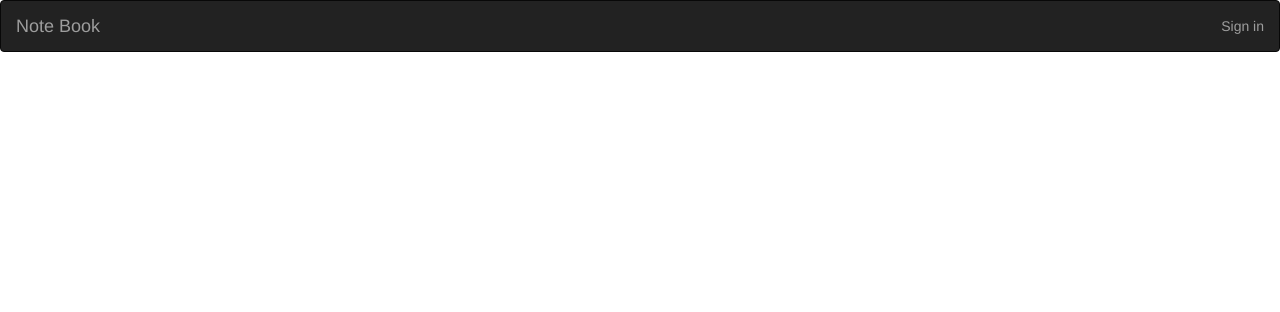
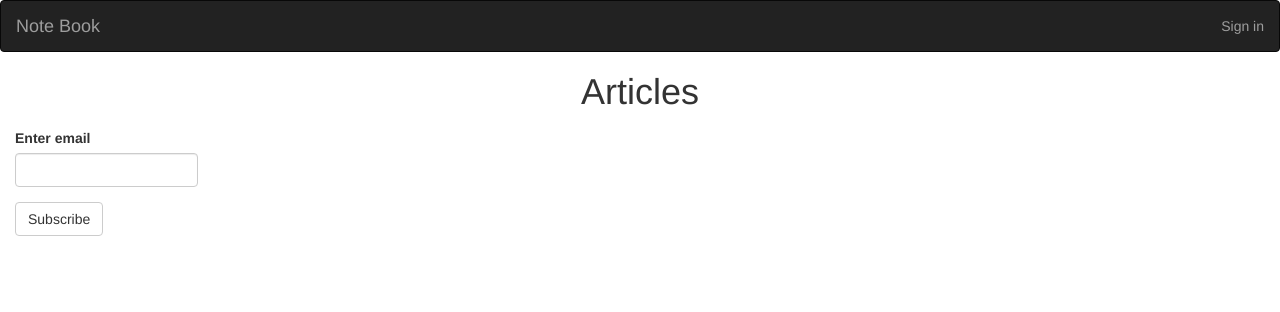
Before and after one commit to Fahari/Blog, a Flask app: page / in a window 1280 px wide. Shown: the top 312 px of the page. Run offline with Flask 2, Linux system fonts and the light colour scheme; some libraries are stand-ins or nearby versions.

Commit message:
create a subscribe form

```diff
--- a/app/main/posts.py
+++ b/app/main/forms.py
@@ -7,3 +7,7 @@ class PostForm(FlaskForm):
     title = StringField('Post title',validators=[Required()])
     post = TextAreaField('Post', validators=[Required()])
     submit = SubmitField('Submit')
+
+class SubscribeForm(FlaskForm):
+    email = StringField("Enter email", validators = [Required()])
+    submit = SubmitField("Subscribe")
--- a/app/main/views.py
+++ b/app/main/views.py
@@ -1,7 +1,8 @@
 from flask import render_template
 from . import main
-from .posts import PostForm
+from .forms import PostForm,SubscribeForm
 from flask_login import login_required
+from ..models import Post
 
 
 # Views
@@ -12,6 +13,16 @@ def index():
     '''
     View root page function that returns the index page and its data
     '''
+    form = SubscribeForm()
+    if form.validate_on_submit():
+        email = form.email.data
+        new_subscriber = Subscriber(email = email)
+        db.session.add(new_subscriber)
+        db.session.commit()
+        # flash("Thank You for subscribing!")
+        return redirect(url_for("main.index"))
+    post = Post.query.order_by(Post.time.desc())
+
     message='Hello variable block test'
     title = 'Note Book'
-    return render_template('index.html',message=message,title=title)
+    return render_template("index.html",post = post,form = form,title = title)
--- a/app/templates/index.html
+++ b/app/templates/index.html
@@ -1,5 +1,37 @@
 {% extends 'base.html'%}
 {% import "bootstrap/wtf.html" as wtf%}
+
+{% block content%}
+<div class="home">
+  <h1 class="title text-center display-4">Articles</h1>
+  <div class="row">
+    <div class="posts col-sm-9">
+      <div class="container px-auto">
+        {% for post in posts %}
+        <div class="post-card mb-5 text-center">
+          <div class="img-container">
+            <img class="text-center img-responsive" src="{{url_for('static', filename=post.image)}}" alt="" height="600px" width="750px">
+          </div>
+          <h2>{{post.title}}</h2>
+          <h3><em>By {{post.user.full_name}} | {{post.time[0:10]}} at {{post.time[11:16]}}</em></h3>
+          <div class="content">
+            <p>{{post.content[0:200] + "..."}}</p>
+          </div>
+          <div class="links">
+            <a href="{{url_for('main.post_page',id = post.id)}}" class="btn btn-info">Read More</a>
+          </div>
+        </div>
+        {% endfor %}
+      </div>
+    </div>
+  </div>
+</div>
+<footer>
+  <div class="col-sm-2" style="overflow-y: hidden; margin-top: 5px">
+    {{wtf.quick_form(form)}}
+</div>
+</footer>
+{% endblock %}
 
 <!-- <!DOCTYPE html>
 <html>
```
